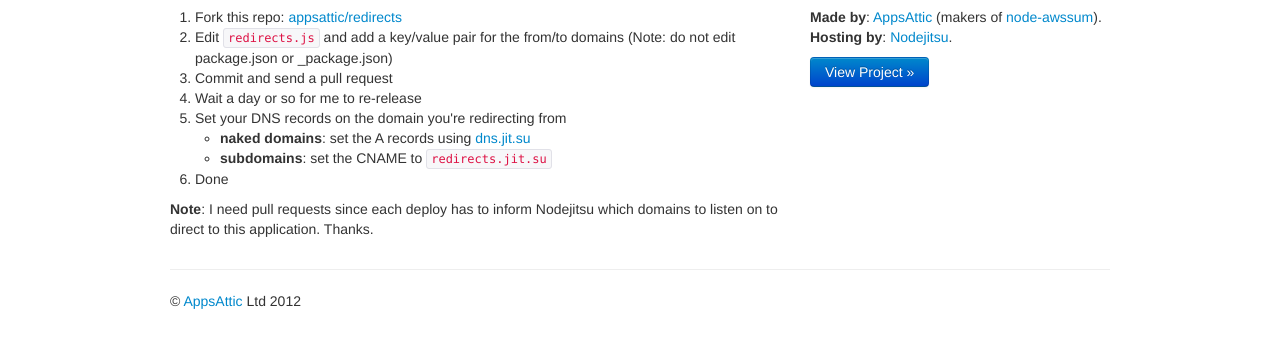
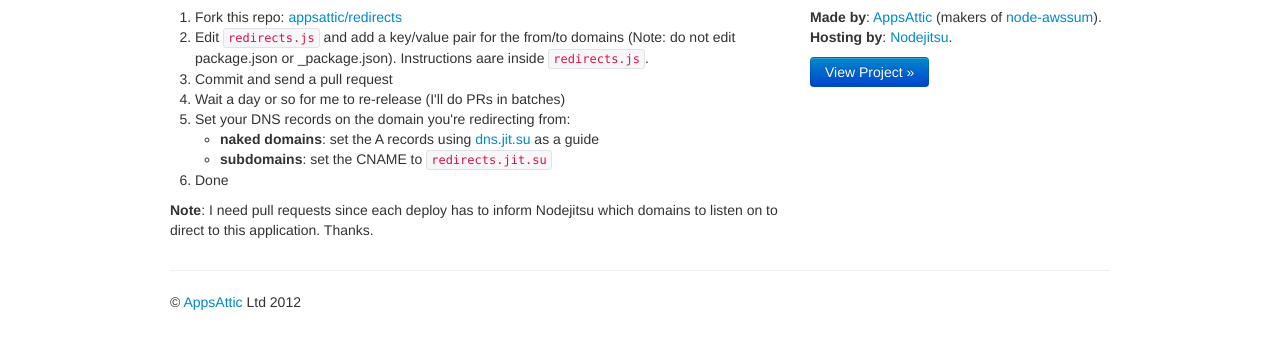
Before and after one commit to TooTallNate/redirects, a website: page views/index.html in a window 1280 px wide. Shown: the part 373-722 px from the top of the page. Drawn offline with Linux system fonts and the light colour scheme.

Commit message:
Some minor changes to the instructions

```diff
--- a/views/index.html
+++ b/views/index.html
@@ -50,17 +50,17 @@
             <li>Fork this repo: <a href="https://github.com/appsattic/redirects">appsattic/redirects</a></li>
             <li>
               Edit <code>redirects.js</code> and add a key/value pair for the from/to domains (Note: do not edit
-              package.json or _package.json)
+              package.json or _package.json). Instructions aare inside <code>redirects.js</code>.
             </li>
             </li>
             <li>Commit and send a pull request</li>
-            <li>Wait a day or so for me to re-release</li>
+            <li>Wait a day or so for me to re-release (I'll do PRs in batches)</li>
             <li>
-              Set your DNS records on the domain you're redirecting from
+              Set your DNS records on the domain you're redirecting from:
               <ul>
                 <li>
                   <strong>naked domains</strong>:
-                  set the A records using <a href="http://dns.jit.su/">dns.jit.su</a>
+                  set the A records using <a href="http://dns.jit.su/">dns.jit.su</a> as a guide
                 </li>
                 <li>
                   <strong>subdomains</strong>:
```
